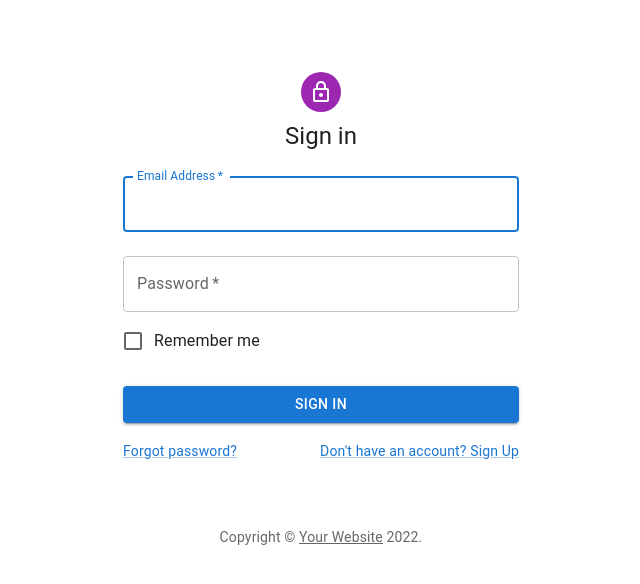
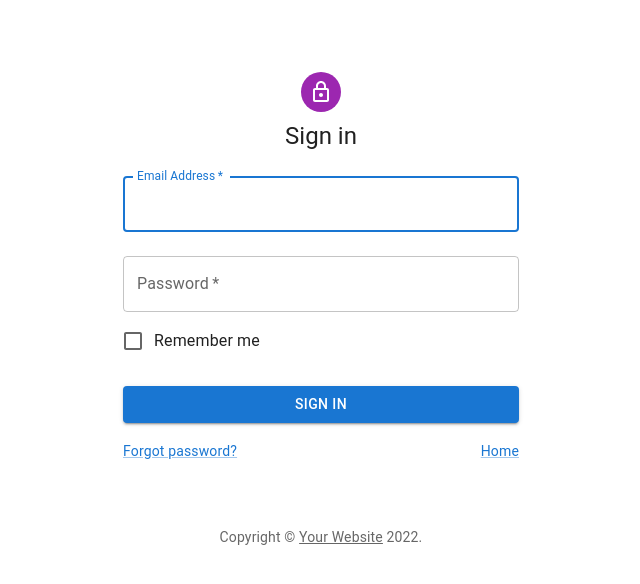
Before and after one commit to Delmanat3/TEU-Finalized, a React (Create React App) app in the folder client/: page /login in a window 1280 px wide. Shown: the top 584 px of the page, without its empty margins (319-959 px from the left). Built offline with nearby package versions, Linux system fonts and the light colour scheme.

Commit message:
additions to sign/login

```diff
--- a/client/src/pages/Login/index.js
+++ b/client/src/pages/Login/index.js
@@ -106,10 +106,11 @@ export function Login() {
               <Link href="#" variant="body2">
                 Forgot password?
               </Link>
+
             </Grid>
             <Grid item>
-              <Link href="#" variant="body2">
-                {"Don't have an account? Sign Up"}
+              <Link href="/" variant="body2">
+                {"Home"}
               </Link>
             </Grid>
           </Grid>
--- a/client/src/pages/SignUp/index.js
+++ b/client/src/pages/SignUp/index.js
@@ -134,8 +134,8 @@ export function SignUp() {
           </Button>
           <Grid container justifyContent="flex-end">
             <Grid item>
-              <Link href="#" variant="body2">
-                Already have an account? Sign in
+            <Link href="/" variant="body2">
+                {"Home"}
               </Link>
             </Grid>
           </Grid>
```
